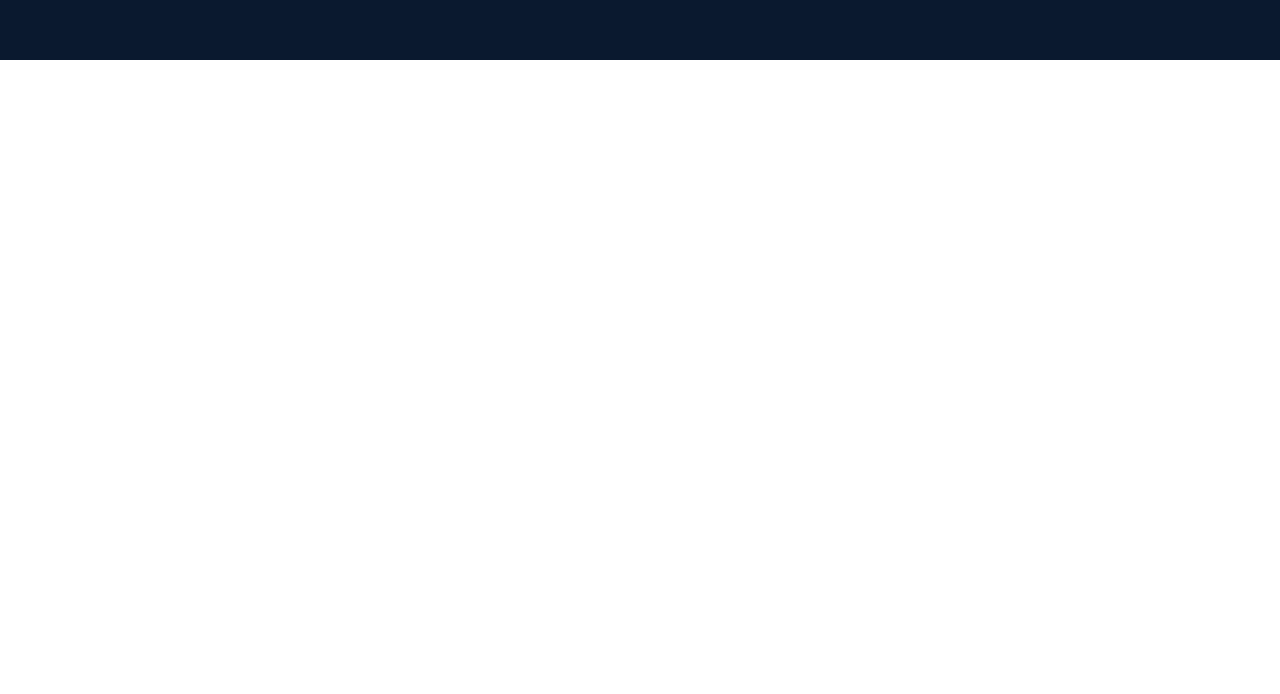
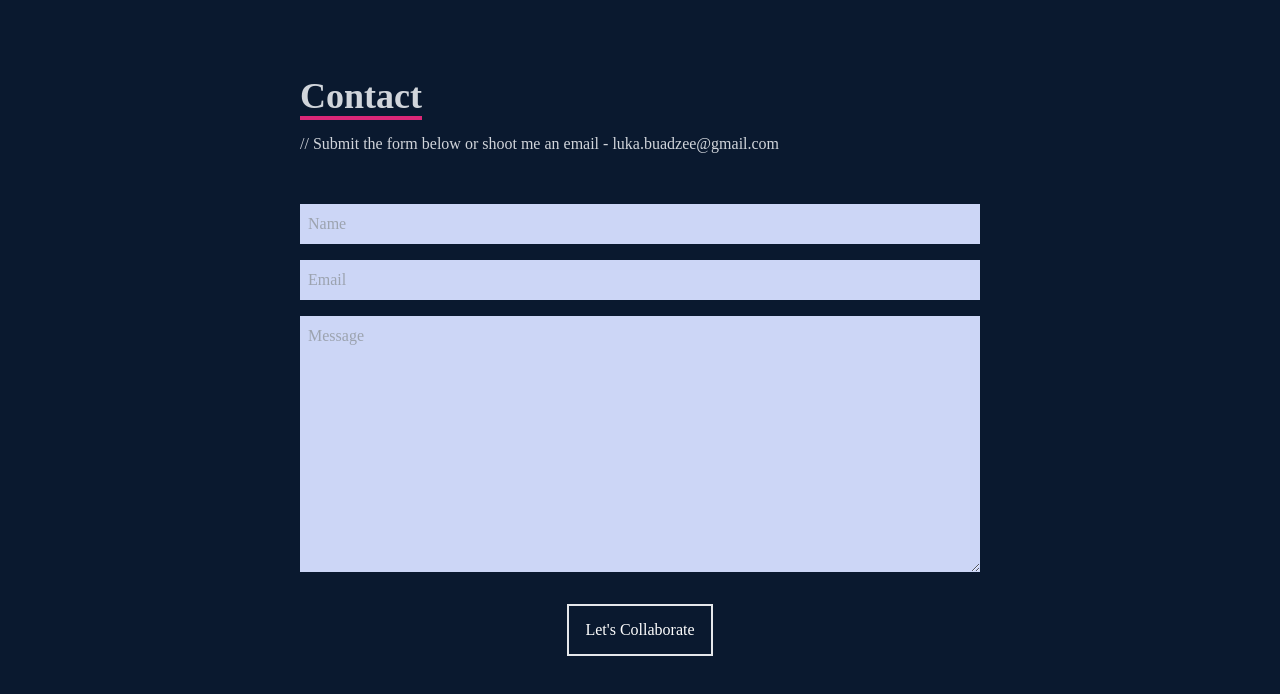
Before and after one commit to BendUOverr/portfolio, a React (Create React App) app: page / in a window 1280 px wide. Shown: the part 3140-3834 px from the top of the page. Before the commit the page ends 3200 px from the top, so only its background shows below. Built offline with nearby package versions, Linux system fonts and the light colour scheme.

Commit message:
feat:Contact

```diff
--- a/src/App.js
+++ b/src/App.js
@@ -1,4 +1,5 @@
 import { About } from "./components/About";
+import { Contact } from "./components/Contact";
 import { Home } from "./components/Home";
 import { Navbar } from "./components/Navbar";
 import { Skills } from "./components/Skills";
@@ -14,6 +15,7 @@
    <About />
    <Skills />
    <Work />
+   <Contact />
     </div>
   );
 }
--- /dev/null
+++ b/src/components/Contact.js
@@ -0,0 +1,49 @@
+import React from "react";
+
+export const Contact = () => {
+  return (
+    <div className="w-full h-screen bg-[#0a192f]">
+      <div
+        name="contact"
+        className="max-w-[1000px] mx-auto px-8 flex flex-col justify-center items-center p-4 sm:px-40"
+      >
+        <form
+          method="POST"
+          action="https://getform.io/f/c3bf37d6-382e-4fa2-8934-518ff393ded5"
+          className="flex flex-col max-w-[700] w-full"
+        >
+          <div className="pb-8">
+            <p className="text-4xl font-bold inline border-b-4 border-pink-600 text-gray-300">
+              Contact
+            </p>
+            <p className="text-gray-300 py-4">
+              // Submit the form below or shoot me an email -
+              luka.buadzee@gmail.com
+            </p>
+          </div>
+          <input
+            className="bg-[#ccd6f6] p-2"
+            type="text"
+            placeholder="Name"
+            name="name"
+          />
+          <input
+            className="my-4 p-2 bg-[#ccd6f6]"
+            type="email"
+            placeholder="Email"
+            name="name"
+          />
+          <textarea
+            className="bg-[#ccd6f6] p-2"
+            rows="10"
+            name="message"
+            placeholder="Message"
+          ></textarea>
+          <button className="text-white border-2 hover:bg-pink-600 hover:border-pink-600 px-4 py-3 my-8 mx-auto flex items-center">
+            Let's Collaborate
+          </button>
+        </form>
+      </div>
+    </div>
+  );
+};
```
